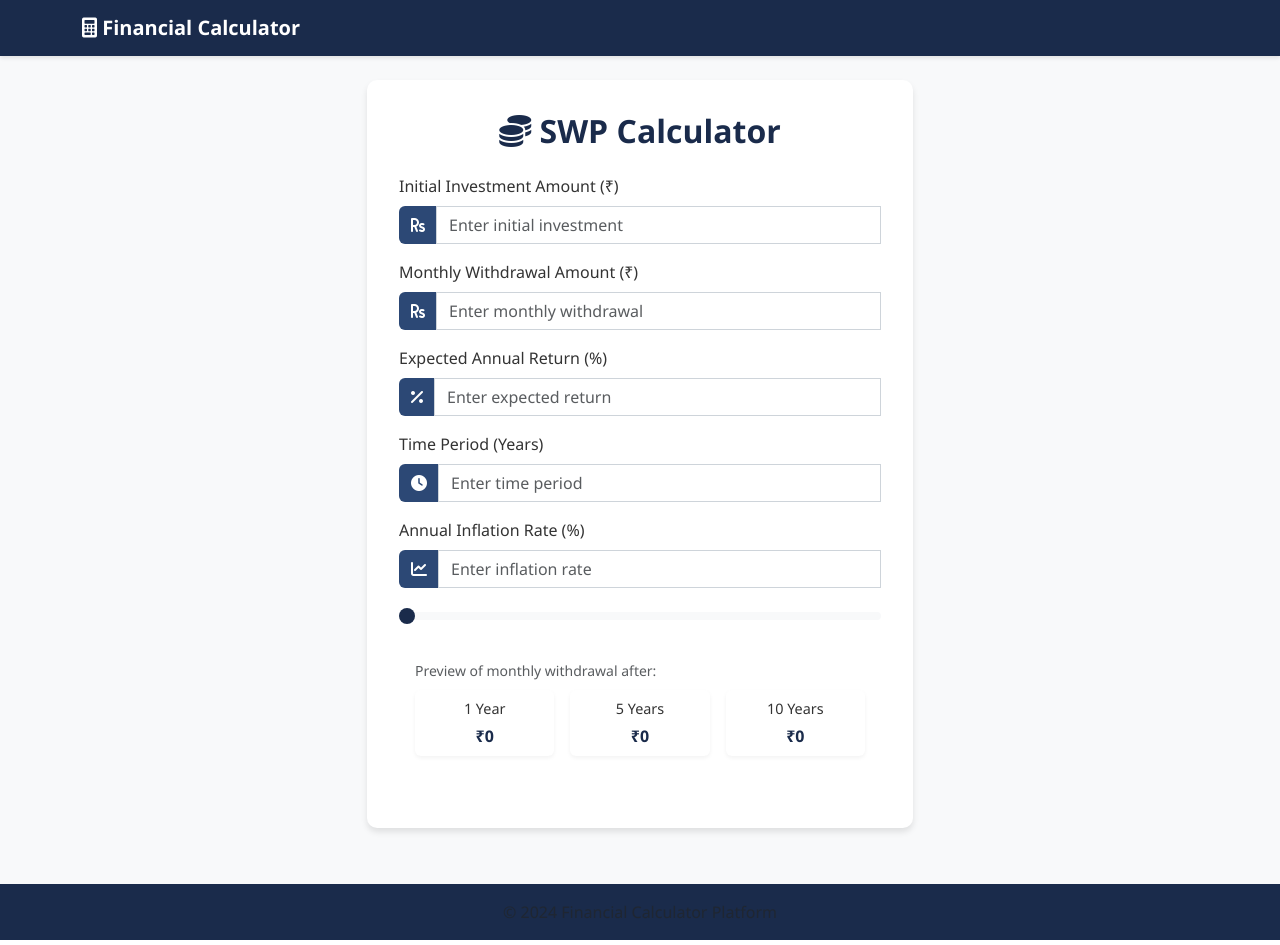
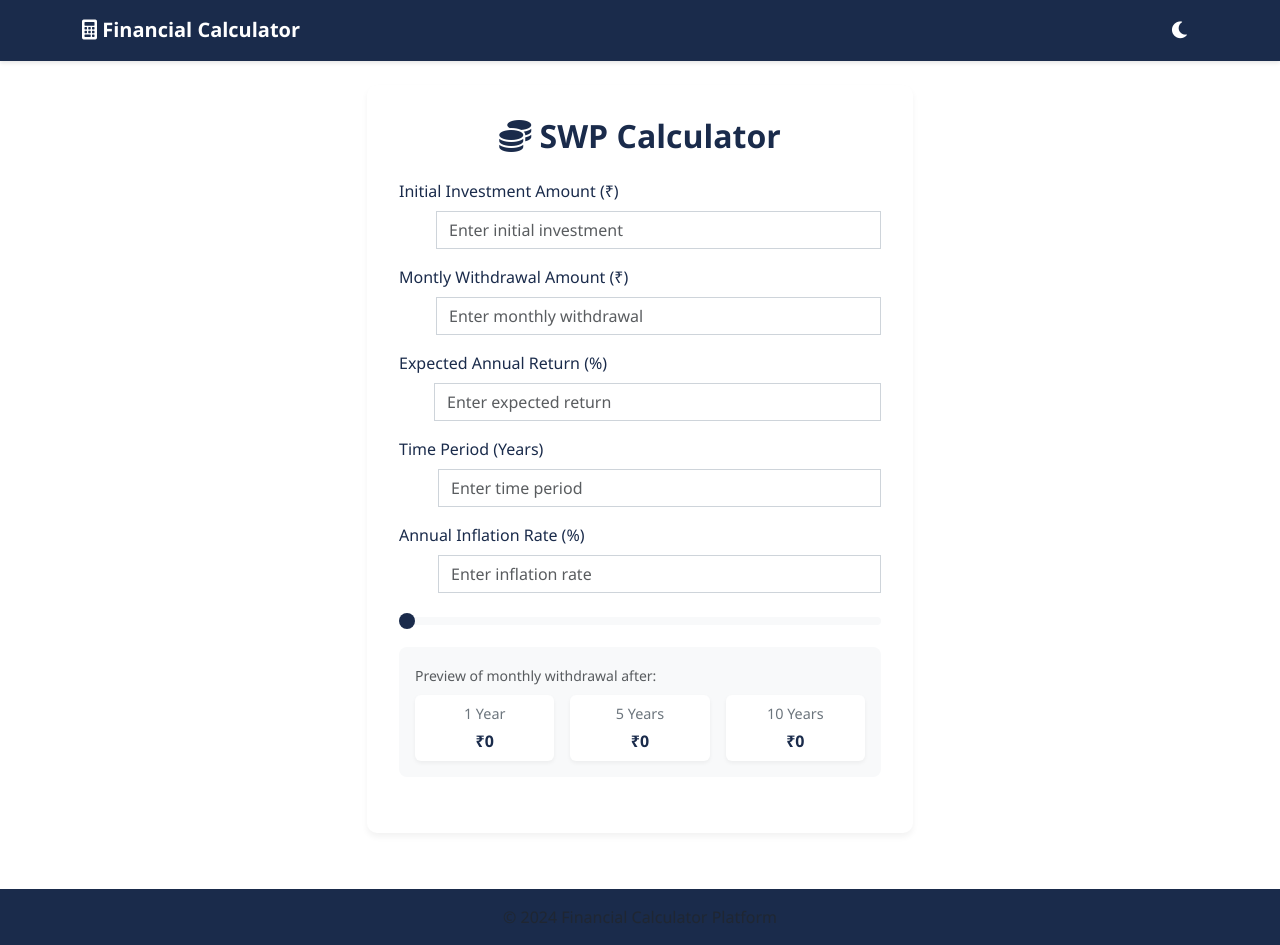
Before and after one commit to bhushanchhaya/WealthWizard, a Flask app: page / in a window 1280 px wide. Run offline with Flask 3, Linux system fonts and the light colour scheme.

Commit message:
Agent query: Can you check if the theme toggle button appears in the navigation bar and if clicking it switches between dark and light modes? Also, does the theme persist after page refresh?
Implement light/dark theme toggle with local storage persistence.

Screenshot: https://storage.googleapis.com/screenshot-production-us-central1/84fc2d06-c7f4-4aeb-860c-f9c512a3e39e/1bf1d54e-979d-4381-a196-5e63a6f530bf.jpg

```diff
--- a/static/css/style.css
+++ b/static/css/style.css
@@ -1,16 +1,31 @@
 :root {
+    /* Light theme (default) */
     --primary-navy: #1a2b4b;
-    --secondary-navy: #2c4875;
-    --primary-green: #2c5530;
-    --secondary-green: #3a7041;
-    --light-bg: #f8f9fa;
-    --text-dark: #333333;
+    --light-gray: #f8f9fa;
+    --text-gray: #6c757d;
+    --bg-color: #ffffff;
+    --text-color: #1a2b4b;
+    --card-bg: #ffffff;
+    --border-color: rgba(0,0,0,0.05);
+    --chart-grid: rgba(0,0,0,0.05);
+}
+
+[data-theme="dark"] {
+    --primary-navy: #3b4d6b;
+    --light-gray: #2a2a2a;
+    --text-gray: #a0a0a0;
+    --bg-color: #1a1a1a;
+    --text-color: #ffffff;
+    --card-bg: #2d2d2d;
+    --border-color: rgba(255,255,255,0.1);
+    --chart-grid: rgba(255,255,255,0.1);
 }
 
 body {
-    background-color: var(--light-bg);
-    color: var(--text-dark);
+    background-color: var(--bg-color);
+    color: var(--text-color);
     font-family: 'Segoe UI', Tahoma, Geneva, Verdana, sans-serif;
+    transition: background-color 0.3s ease, color 0.3s ease;
 }
 
 .navbar {
@@ -23,10 +38,10 @@ body {
 }
 
 .calculator-card {
-    background: white;
+    background: var(--card-bg);
     border-radius: 10px;
     padding: 2rem;
-    box-shadow: 0 4px 6px rgba(0,0,0,0.1);
+    box-shadow: 0 4px 6px var(--border-color);
     margin-bottom: 2rem;
 }
 
@@ -36,7 +51,7 @@ body {
 }
 
 .form-label {
-    color: var(--text-dark);
+    color: var(--text-color);
     font-weight: 500;
 }
 
@@ -56,7 +71,7 @@ body {
 }
 
 .results-section {
-    background-color: #f8f9fa;
+    background-color: var(--light-gray);
     border-radius: 8px;
     padding: 1.5rem;
     margin-top: 2rem;
@@ -68,10 +83,10 @@ body {
 }
 
 .result-card {
-    background: white;
+    background: var(--card-bg);
     border-radius: 8px;
     padding: 1.5rem;
-    box-shadow: 0 2px 4px rgba(0,0,0,0.05);
+    box-shadow: 0 2px 4px var(--border-color);
 }
 
 .result-item {
@@ -81,7 +96,7 @@ body {
 
 .result-item label {
     display: block;
-    color: var(--text-dark);
+    color: var(--text-color);
     font-weight: 500;
     margin-bottom: 0.5rem;
 }
@@ -105,11 +120,11 @@ body {
 .chart-container {
     position: relative;
     height: 300px;
-    background: white;
+    background: var(--card-bg);
     border-radius: 12px;
     padding: 1.5rem;
     margin-bottom: 1.5rem;
-    box-shadow: 0 4px 6px rgba(0,0,0,0.05);
+    box-shadow: 0 4px 6px var(--border-color);
     transition: transform 0.3s ease, box-shadow 0.3s ease;
 }
 
@@ -155,9 +170,9 @@ body {
 .preview-item {
     text-align: center;
     padding: 0.5rem;
-    background: white;
+    background: var(--card-bg);
     border-radius: 6px;
-    box-shadow: 0 2px 4px rgba(0,0,0,0.05);
+    box-shadow: 0 2px 4px var(--border-color);
 }
 
 .preview-item .year {
@@ -179,9 +194,9 @@ body {
     justify-content: center;
     gap: 2rem;
     padding: 1rem;
-    background: white;
+    background: var(--card-bg);
     border-radius: 8px;
-    box-shadow: 0 2px 4px rgba(0,0,0,0.05);
+    box-shadow: 0 2px 4px var(--border-color);
 }
 
 .legend-item {
@@ -201,3 +216,27 @@ body {
     color: white;
     padding: 1rem 0;
 }
+
+.theme-toggle {
+    background: none;
+    border: none;
+    color: #ffffff;
+    cursor: pointer;
+    padding: 0.5rem;
+    font-size: 1.2rem;
+    transition: transform 0.3s ease;
+}
+
+.theme-toggle:hover {
+    transform: scale(1.1);
+}
+
+[data-theme="dark"] .theme-toggle .fa-moon {
+    display: none;
+}
+
+[data-theme="dark"] .theme-toggle::before {
+    font-family: "Font Awesome 6 Free";
+    content: "\f185";
+    font-weight: 900;
+}
--- a/static/js/calculator.js
+++ b/static/js/calculator.js
@@ -1,4 +1,26 @@
 document.addEventListener('DOMContentLoaded', function() {
+// Theme management
+document.addEventListener('DOMContentLoaded', function() {
+    const themeToggle = document.querySelector('.theme-toggle');
+
+    // Check for saved theme preference or default to 'light'
+    const savedTheme = localStorage.getItem('theme') || 'light';
+    document.documentElement.setAttribute('data-theme', savedTheme);
+
+    themeToggle.addEventListener('click', () => {
+        const currentTheme = document.documentElement.getAttribute('data-theme');
+        const newTheme = currentTheme === 'light' ? 'dark' : 'light';
+
+        document.documentElement.setAttribute('data-theme', newTheme);
+        localStorage.setItem('theme', newTheme);
+
+        // Update charts with new theme colors
+        if (balanceChart) balanceChart.update();
+        if (withdrawalChart) withdrawalChart.update();
+        if (compoundChart) compoundChart.update();
+    });
+});
+
     // Get form elements
     const form = document.getElementById('swpForm');
     const inputs = form.querySelectorAll('input');
--- a/templates/base.html
+++ b/templates/base.html
@@ -18,6 +18,9 @@
             <a class="navbar-brand" href="/">
                 <i class="fas fa-calculator"></i> Financial Calculator
             </a>
+            <button class="theme-toggle btn" aria-label="Toggle theme">
+                <i class="fas fa-moon"></i>
+            </button>
         </div>
     </nav>
 
--- a/templates/index.html
+++ b/templates/index.html
@@ -22,7 +22,7 @@
                 </div>
 
                 <div class="mb-3">
-                    <label for="withdrawalAmount" class="form-label">Monthly Withdrawal Amount (₹)</label>
+                    <label for="withdrawalAmount" class="form-label">Montly Withdrawal Amount (₹)</label>
                     <div class="input-group">
                         <span class="input-group-text"><i class="fas fa-rupee-sign"></i></span>
                         <input type="number" class="form-control" id="withdrawalAmount"
```
